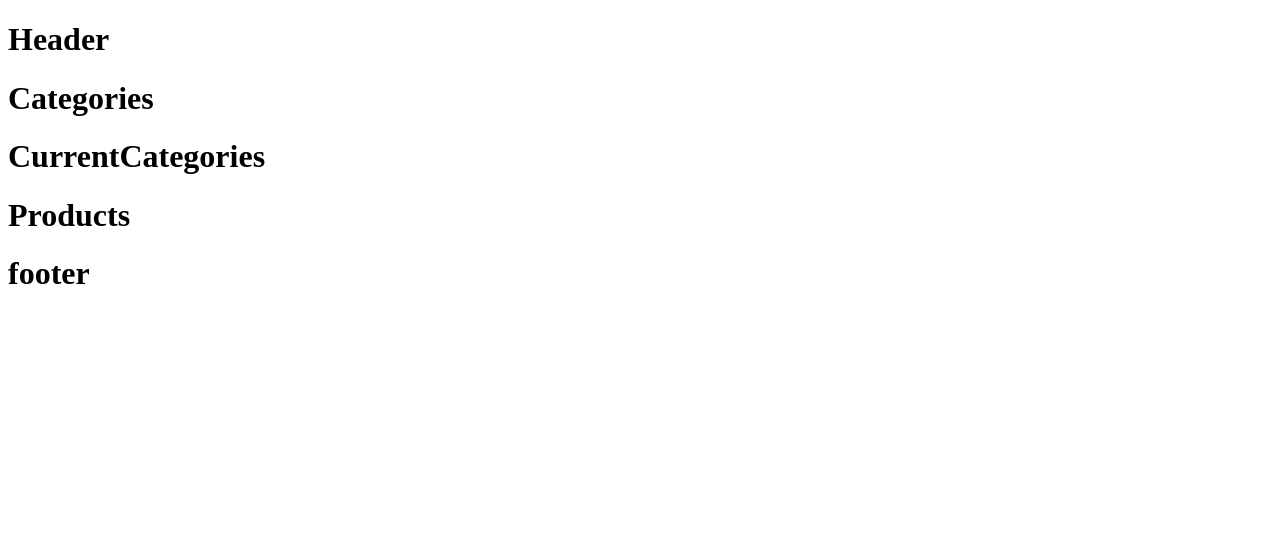
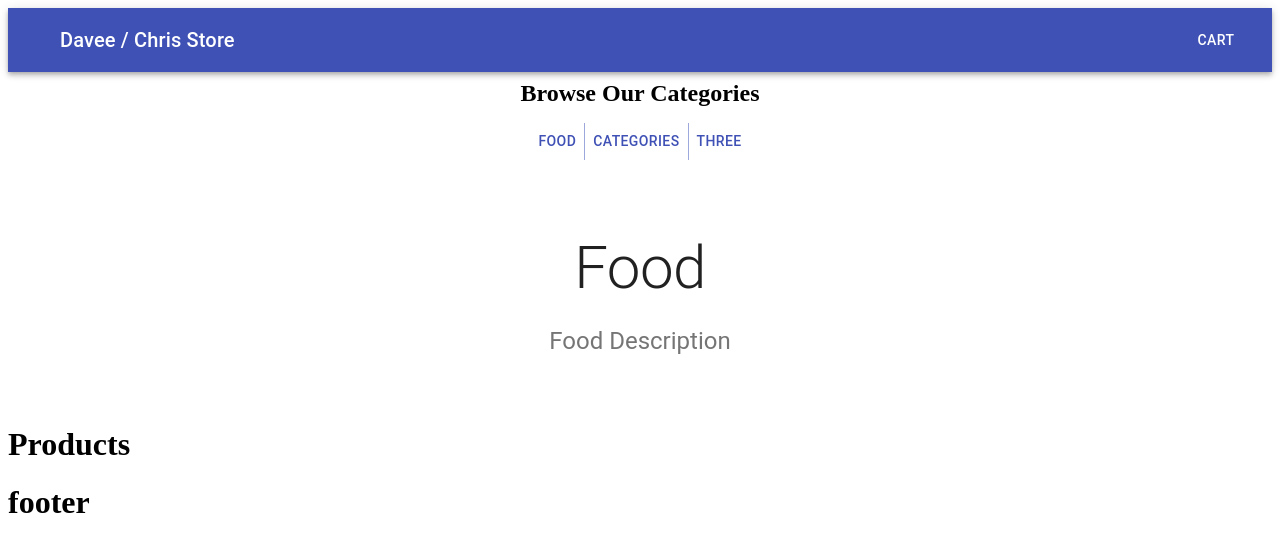
Before and after one commit to davee-401-advanced-javascript/react-redux-virtual-store, a React (Create React App) app: page / in a window 1280 px wide. Shown: the top 552 px of the page. Built offline with nearby package versions, Linux system fonts and the light colour scheme.

Commit message:
updated category and current category

```diff
--- a/src/components/header/header.js
+++ b/src/components/header/header.js
@@ -1,8 +1,40 @@
-function Header() {
+import React from 'react';
+import { makeStyles } from '@material-ui/core/styles';
+import AppBar from '@material-ui/core/AppBar';
+import Toolbar from '@material-ui/core/Toolbar';
+import Typography from '@material-ui/core/Typography';
+import Button from '@material-ui/core/Button';
+import IconButton from '@material-ui/core/IconButton';
+
+
+const useStyles = makeStyles((theme) => ({
+  root: {
+    flexGrow: 1,
+  },
+  menuButton: {
+    marginRight: theme.spacing(2),
+  },
+  title: {
+    flexGrow: 1,
+  },
+}));
+
+export default function Header() {
+  const classes = useStyles();
+
   return (
+    <div className={classes.root}>
+      <AppBar position="static">
+        <Toolbar>
+          <IconButton edge="start" className={classes.menuButton} color="inherit" aria-label="menu">
 
-    <h1> Header </h1>
+          </IconButton>
+          <Typography variant="h6" className={classes.title}>
+            Davee / Chris Store
+          </Typography>
+          <Button color="inherit">Cart</Button>
+        </Toolbar>
+      </AppBar>
+    </div>
   );
 }
-
-export default Header;
--- a/src/components/storefront/categories.js
+++ b/src/components/storefront/categories.js
@@ -1,8 +1,32 @@
-function Categories() {
+import React from 'react';
+import Button from '@material-ui/core/Button';
+import ButtonGroup from '@material-ui/core/ButtonGroup';
+import { makeStyles } from '@material-ui/core/styles';
+
+const useStyles = makeStyles((theme) => ({
+  root: {
+    display: 'flex',
+    flexDirection: 'column',
+    alignItems: 'center',
+    '& > *': {
+      margin: theme.spacing(1),
+    },
+  },
+}));
+
+export default function Categories() {
+  const classes = useStyles();
+
   return (
+    <div className={classes.root}>
 
-    <h1> Categories </h1>
+      <h2>Browse Our Categories</h2>
+      <ButtonGroup variant="text" color="primary" aria-label="text primary button group">
+        <Button>Food</Button>
+        <Button>Categories</Button>
+        <Button>Three</Button>
+      </ButtonGroup>
+
+    </div>
   );
 }
-
-export default Categories;
--- a/src/components/storefront/current-category.js
+++ b/src/components/storefront/current-category.js
@@ -1,7 +1,41 @@
+import React from 'react';
+import Typography from '@material-ui/core/Typography';
+import { makeStyles } from '@material-ui/core/styles';
+import Container from '@material-ui/core/Container';
+
+const useStyles = makeStyles((theme) => ({
+  '@global': {
+    ul: {
+      margin: 0,
+      padding: 0,
+      listStyle: 'none',
+    },
+  },
+  heroContent: {
+    padding: theme.spacing(8, 0, 6),
+  },
+  fullHeight: {
+    height: "100%"
+  },
+}));
+
 function CurrentCategories() {
+
+  const classes = useStyles();
+
   return (
 
-    <h1> CurrentCategories </h1>
+    <>
+        <Container maxWidth="sm" component="main" className={classes.heroContent}>
+        <Typography component="h1" variant="h2" align="center" color="textPrimary" gutterBottom>
+          Food
+        </Typography>
+        <Typography variant="h5" align="center" color="textSecondary" component="p">
+          Food Description
+        </Typography>
+      </Container>
+    </>
+
   );
 }
 
```
